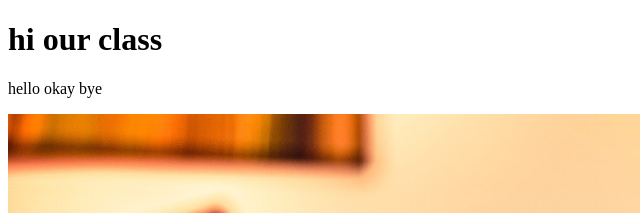
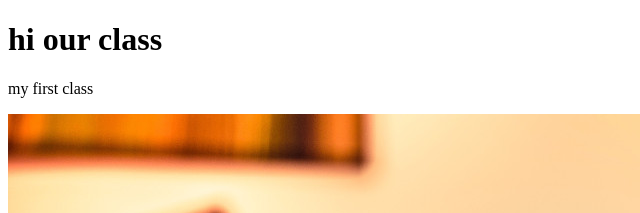
Before and after one commit to Deepanshu056/my-first-repo, a plain HTML site: page index.html in a window 1280 px wide. Shown: the top 213 px of the page, 0-640 px from the left. Drawn offline with Linux system fonts and the light colour scheme.

Commit message:
change text

```diff
--- a/index.html
+++ b/index.html
@@ -7,7 +7,7 @@
 </head>
 <body>
     <h1>hi our class</h1>
-    <p>hello okay bye</p>
+    <p>my first class</p>
     <img src="./sample.jpg" />
     <img src="./image sample 2 .jpeg" />
     <img src="./free.png" />
```
